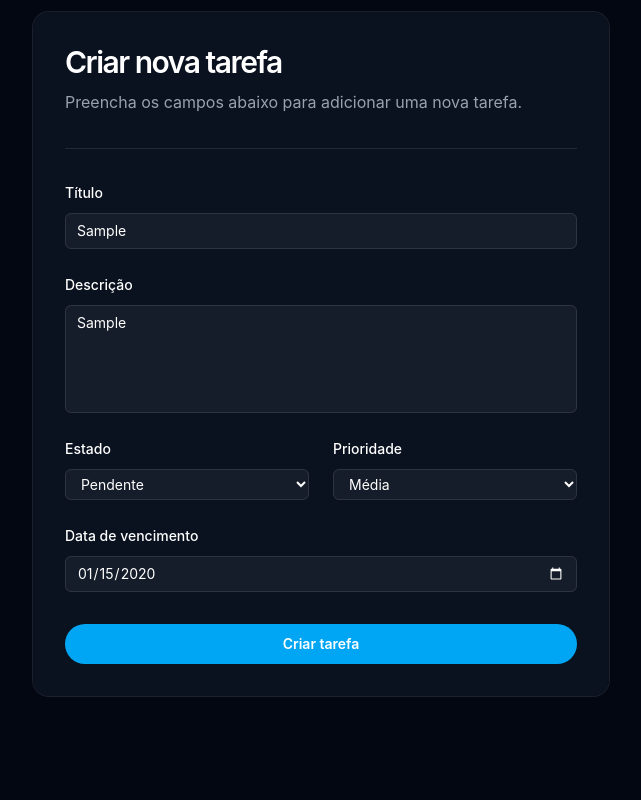
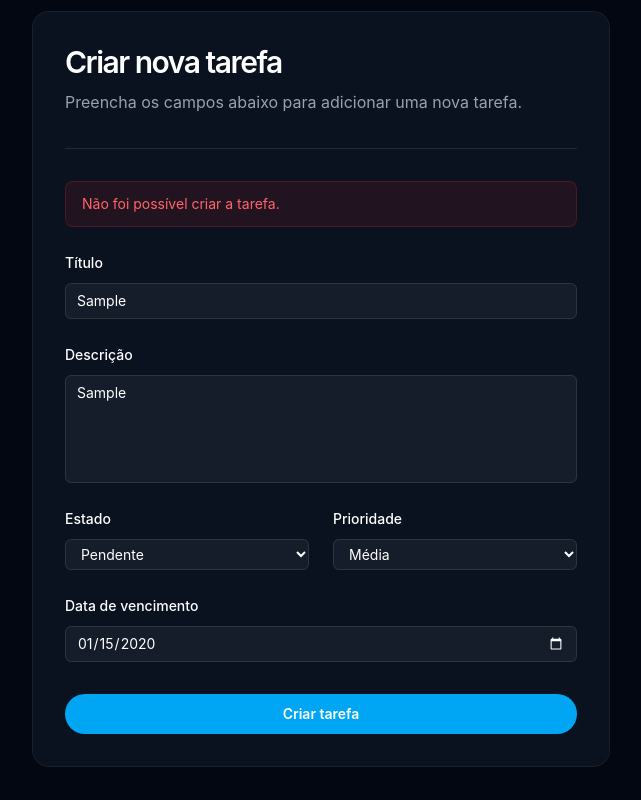
Before and after one commit to AllanFilimaoZita/Task-Manager, a React (Vite) app: page / in a window 1280 px wide. Both pictures are taken after typing "Sample", "Sample", "2020-01-15" into the empty fields and a click on the button "Criar tarefa". Shown: the part 216-1016 px from the top of the page, without its empty margins (319-960 px from the left). Built offline with nearby package versions, Linux system fonts and the light colour scheme; no server answers; the database is empty.

Commit message:
feat: finish update feature

```diff
--- a/src/App.jsx
+++ b/src/App.jsx
@@ -10,26 +10,18 @@ function App() {
   const [editingTask, setEditingTask] = useState(null);
 
   useEffect(() => {
-
     async function loadTasks() {
-
       try {
-
         const data = await getTasks();
 
         console.log(data);
 
         setTasks(data);
-
       } catch (error) {
-
-        setError(error)
-        console.log(error)
-
+        setError(error);
+        console.log(error);
       } finally {
-
         setLoading(false);
-
       }
     }
 
@@ -37,47 +29,63 @@ function App() {
   }, []);
 
   function handleTaskCreated(novaTask) {
-    setTasks((prevTask) => [...prevTask, novaTask])
+    setTasks((prevTasks) => [...prevTasks, novaTask]);
   }
 
   function handleEdit(task) {
-    setEditingTask(task)
+    setEditingTask(task);
 
-    console.log(task)
+    console.log(task);
   }
 
+  function handleTaskUpdated(updatedTask) {
+    console.log("RECEBI NO APP:", updatedTask);
+
+    setTasks((prevTasks) => {
+      const newTasks = prevTasks.map((task) => {
+        if (task.id === updatedTask.id) {
+          return updatedTask;
+        }
+
+        return task;
+      });
+
+      console.log(
+        "TAREFA ATUALIZADA NA LISTA:",
+        newTasks.find((task) => task.id === updatedTask.id),
+      );
+
+      return newTasks;
+    });
+
+    setEditingTask(null);
+  }
   return (
-
     <main className="min-h-screen bg-gray-950 px-4 py-10 text-white">
-
       <div className="mx-auto max-w-3xl">
-
         <header className="mb-8">
-
-          <h1 className="text-3xl font-bold tracking-tight">
-            Task Manager
-          </h1>
+          <h1 className="text-3xl font-bold tracking-tight">Task Manager</h1>
 
           <p className="mt-2 text-gray-400">
             Organiza e acompanha as tuas tarefas.
           </p>
         </header>
 
-        {
-          loading
-          ? "⏳ Carregando tarefas..."
-          : error
-          ? "❌ Não foi possível carregar as tarefas."
-          : tasks.length === 0
-          ? "📭 Nenhuma tarefa encontrada."
-          : <TaskList tasks={tasks} onEdit={handleEdit} />
-        }
+        {loading ? (
+          "⏳ Carregando tarefas..."
+        ) : error ? (
+          "❌ Não foi possível carregar as tarefas."
+        ) : tasks.length === 0 ? (
+          "📭 Nenhuma tarefa encontrada."
+        ) : (
+          <TaskList tasks={tasks} onEdit={handleEdit} />
+        )}
 
         <TaskForm
           onTaskCreated={handleTaskCreated}
+          onTaskUpdated={handleTaskUpdated}
           editingTask={editingTask}
         />
-
       </div>
     </main>
   );
--- a/src/components/TaskForm.jsx
+++ b/src/components/TaskForm.jsx
@@ -1,33 +1,53 @@
 import { useEffect, useState } from "react";
 import { createTask, updateTasks } from "../services/taskService";
 
-function TaskForm({ onTaskCreated, editingTask }) {
+function TaskForm({ onTaskCreated, onTaskUpdated, editingTask }) {
   const [title, setTitle] = useState("");
   const [description, setDescription] = useState("");
   const [status, setStatus] = useState("pending");
   const [priority, setPriority] = useState("medium");
   const [date, setDate] = useState("");
+  const [formError, setFormError] = useState("");
 
   useEffect(() => {
+
     if (editingTask) {
-      setTitle(editingTask.title);
-      setDescription(editingTask.description);
-      setStatus(editingTask.status);
-      setPriority(editingTask.priority);
-      setDate(editingTask.due_date);
+      setTitle(editingTask.title ?? "");
+      setDescription(editingTask.description ?? "");
+      setStatus(editingTask.status ?? "pending");
+      setPriority(editingTask.priority ?? "medium");
+      setDate(editingTask.due_date ?? "");
+      setFormError("");
+    } else {
+      setTitle("");
+      setDescription("");
+      setStatus("pending");
+      setPriority("medium");
+      setDate("");
+      setFormError("");
     }
+
   }, [editingTask]);
 
   async function handleSubmit(e) {
     e.preventDefault();
 
+    setFormError("");
+
+    if (title.trim() === "") {
+      setFormError("O título é obrigatório.");
+      return;
+    }
+
     const task = {
-      title: title,
+      title: title.trim(),
       description: description,
       status: status,
       priority: priority,
       due_date: date || null,
     };
+
+    console.log("TASK ANTES DO UPDATE:", task);
 
     if (editingTask) {
       try {
@@ -35,9 +55,10 @@ function TaskForm({ onTaskCreated, editingTask }) {
 
         console.log("Tarefa atualizada: ", data);
 
-        onTaskCreated(data);
+        onTaskUpdated(data);
       } catch (error) {
         console.error("Erro ao atualizar tarefa:", error);
+        setFormError("Não foi possível atualizar a tarefa.");
       }
     } else {
       try {
@@ -46,14 +67,9 @@ function TaskForm({ onTaskCreated, editingTask }) {
         console.log("Tarefa criada: ", data);
 
         onTaskCreated(data);
-
-        setTitle("");
-        setDescription("");
-        setStatus("pending");
-        setPriority("medium");
-        setDate("");
       } catch (error) {
         console.error("Erro ao criar tarefa:", error);
+        setFormError("Não foi possível criar a tarefa.");
       }
     }
   }
@@ -66,13 +82,24 @@ function TaskForm({ onTaskCreated, editingTask }) {
       >
         <div className="mb-8 border-b border-white/10 pb-8">
           <h2 className="text-3xl font-semibold tracking-tighter text-balance text-white">
-            Criar nova tarefa
+            {editingTask ? "Editar tarefa" : "Criar nova tarefa"}
           </h2>
 
           <p className="mt-2 text-base/7 text-gray-400">
-            Preencha os campos abaixo para adicionar uma nova tarefa.
+            {editingTask
+              ? "Altere os dados da tarefa e guarde as alterações."
+              : "Preencha os campos abaixo para adicionar uma nova tarefa."}
           </p>
         </div>
+
+        {formError && (
+          <div
+            role="alert"
+            className="mb-6 rounded-lg border border-red-500/20 bg-red-500/10 px-4 py-3 text-sm text-red-400"
+          >
+            {formError}
+          </div>
+        )}
 
         <div className="space-y-6">
           <div>
@@ -188,7 +215,7 @@ function TaskForm({ onTaskCreated, editingTask }) {
               type="submit"
               className="w-full rounded-full bg-sky-500 px-4 py-2 text-sm/6 font-semibold text-white transition hover:bg-sky-400 focus-visible:outline-2 focus-visible:outline-offset-2 focus-visible:outline-sky-400"
             >
-              Criar tarefa
+              {editingTask ? "Atualizar tarefa" : "Criar tarefa"}
             </button>
           </div>
         </div>
--- a/src/services/taskService.js
+++ b/src/services/taskService.js
@@ -29,17 +29,16 @@ export async function createTask(task) {
 }
 
 export async function updateTasks(taskId, task) {
-
   const { data, error } = await supabase
     .from("tasks")
     .update(task)
     .eq("id", taskId)
     .select()
-    .select();
+    .single();
 
-    if (error) {
-      throw error;
-    }
+  if (error) {
+    throw error;
+  }
 
-    return data;
+  return data;
 }
```
